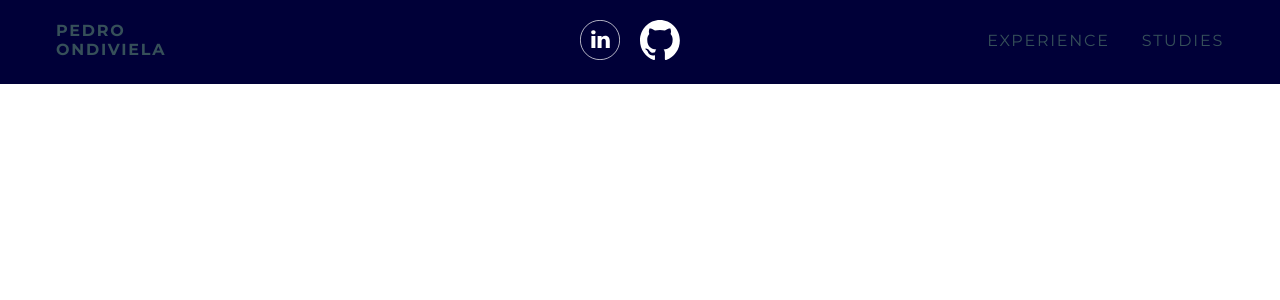
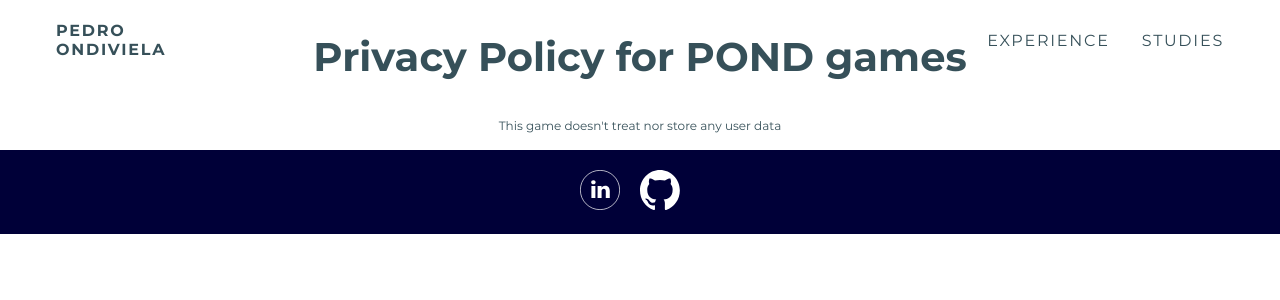
Before and after one commit to PedroOndh/pedroondh.github.io, a Nuxt app: page /privacy-policy in a window 1280 px wide. Shown: the top 300 px of the page. Built offline with nearby package versions, Linux system fonts and the light colour scheme.

Commit message:
privacy-policy: adding first version

```diff
--- /dev/null
+++ b/pages/privacy-policy.vue
@@ -0,0 +1,6 @@
+<template>
+  <section>
+    <h1>Privacy Policy for POND games</h1>
+    <p>This game doesn't treat nor store any user data</p>
+  </section>
+</template>
```
